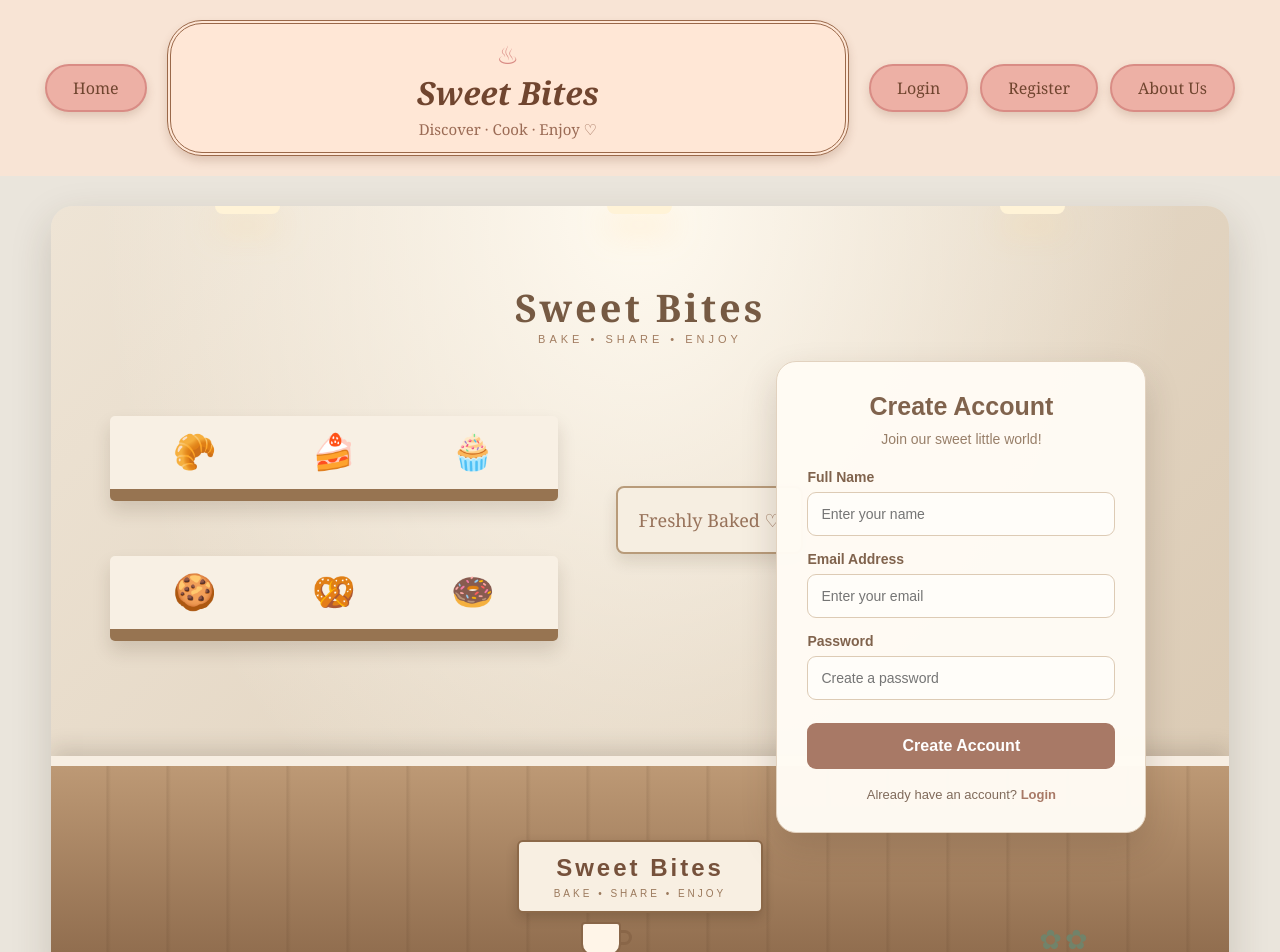
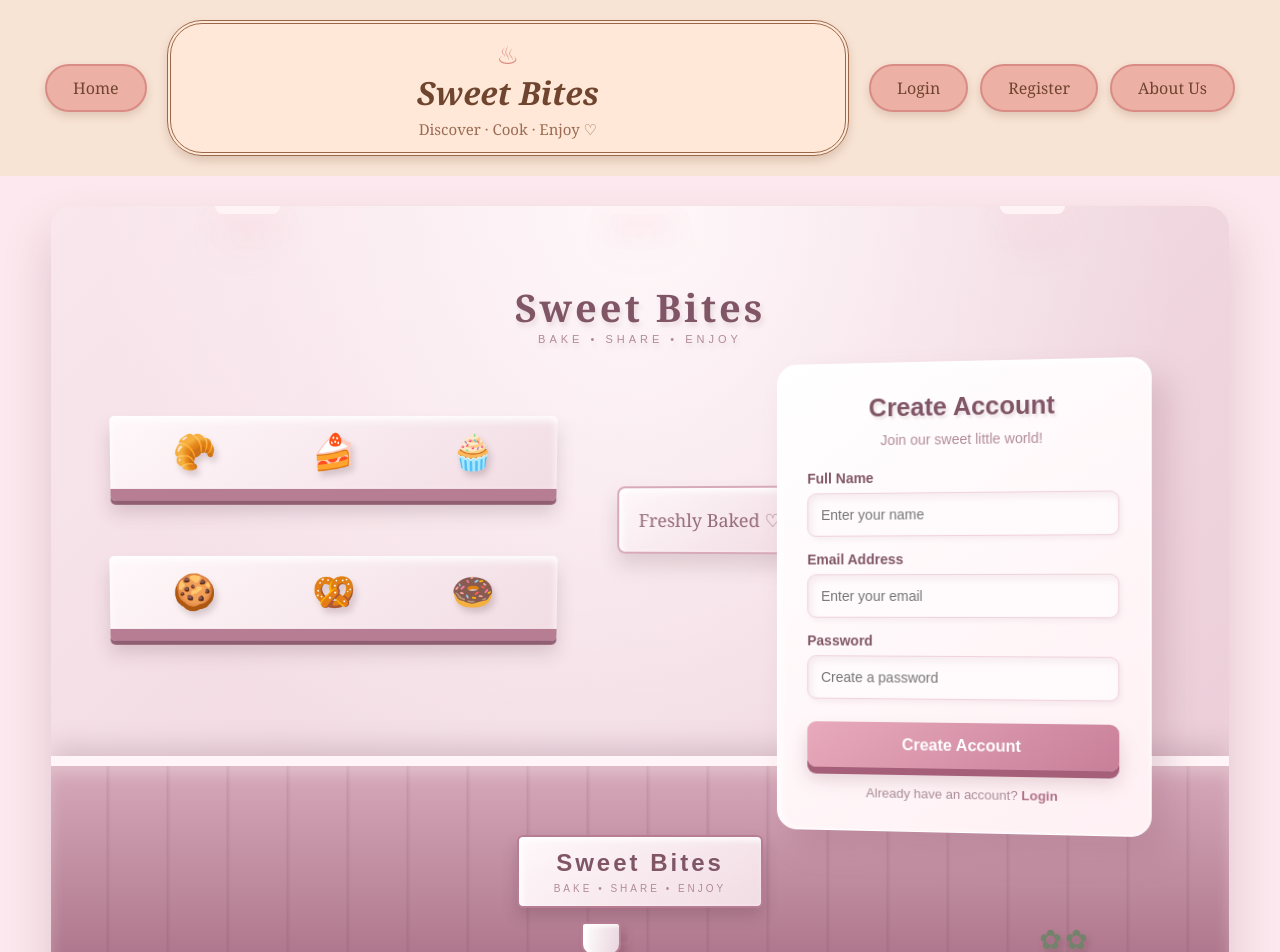
Before and after one commit to daniaabdalhady-droid/my-project, a React (Vite) app: page /register in a window 1280 px wide. Shown: the top 952 px of the page. Built offline with nearby package versions, Linux system fonts and the light colour scheme.

Commit message:
update page

```diff
--- a/src/Register.css
+++ b/src/Register.css
@@ -5,19 +5,22 @@
 .register-page {
     min-height: 100vh;
     padding: 30px 4%;
-    background: #eae5dc;
+    background: #fce8ee;
     font-family: Arial, sans-serif;
 }
 
-/* Reception */
+/* Reception Scene */
 .reception-scene {
     position: relative;
     width: 100%;
     min-height: 780px;
     overflow: hidden;
     border-radius: 22px;
-    background: #eee6da;
-    box-shadow: 0 15px 40px rgba(60, 45, 30, 0.18);
+    background: #f5dce4;
+    box-shadow:
+        0 25px 45px rgba(145, 91, 109, 0.25),
+        inset 0 2px 5px rgba(255,255,255,0.8);
+    perspective: 1200px;
 }
 
 /* Cafe Background */
@@ -27,13 +30,13 @@
     background:
         radial-gradient(
             ellipse at 50% 0%,
-            #fffaf0,
+            #fff8fa,
             transparent 65%
         ),
         linear-gradient(
             135deg,
-            #eee4d5,
-            #d9c8b1
+            #f9e7ed,
+            #eacbd6
         );
 }
 
@@ -50,9 +53,11 @@
 .ceiling-lights span {
     width: 65px;
     height: 8px;
-    background: #fff3d7;
+    background: #fff3f6;
     border-radius: 0 0 20px 20px;
-    box-shadow: 0 15px 30px rgba(255, 220, 150, 0.6);
+    box-shadow:
+        0 12px 25px rgba(255, 220, 230, 0.9),
+        0 25px 40px rgba(190, 120, 145, 0.2);
 }
 
 /* Cafe Name */
@@ -62,7 +67,8 @@
     left: 50%;
     transform: translateX(-50%);
     text-align: center;
-    color: #765a43;
+    color: #805666;
+    text-shadow: 2px 4px 5px rgba(128, 86, 102, 0.15);
 }
 
 .cafe-name h2 {
@@ -75,7 +81,7 @@
 .cafe-name p {
     font-size: 11px;
     letter-spacing: 4px;
-    color: #a27d61;
+    color: #b18b99;
 }
 
 /* Shelves */
@@ -93,14 +99,23 @@
     padding: 15px;
     margin-bottom: 55px;
     height: 85px;
-    background: #f8f0e4;
-    border-bottom: 12px solid #977451;
+    background: linear-gradient(
+        145deg,
+        #fff8fa,
+        #f1dce3
+    );
+    border-bottom: 12px solid #b77e93;
     border-radius: 5px;
-    box-shadow: 0 10px 18px rgba(60, 40, 20, 0.15);
+    box-shadow:
+        0 13px 18px rgba(105, 65, 80, 0.2),
+        inset 0 4px 8px white,
+        0 4px 0 #986579;
+    transform: perspective(500px) rotateX(-2deg);
 }
 
 .shelf span {
     font-size: 35px;
+    filter: drop-shadow(3px 5px 3px rgba(80, 45, 55, 0.2));
 }
 
 /* Wall Decoration */
@@ -109,13 +124,20 @@
     top: 280px;
     left: 48%;
     padding: 20px;
-    background: #f6eee1;
-    border: 2px solid #b89b7a;
+    background: linear-gradient(
+        145deg,
+        #fff8fa,
+        #f1dce3
+    );
+    border: 2px solid #d7a9b9;
     border-radius: 8px;
-    color: #98735b;
+    color: #956b7b;
     font-family: Georgia, serif;
     font-size: 18px;
-    box-shadow: 0 8px 15px rgba(60, 40, 20, 0.12);
+    box-shadow:
+        0 12px 20px rgba(105, 65, 80, 0.18),
+        inset 3px 3px 7px white;
+    transform: perspective(400px) rotateY(-3deg);
 }
 
 /* Registration Card */
@@ -127,21 +149,29 @@
     top: 155px;
     right: 7%;
     padding: 30px;
-    background: rgba(255, 251, 244, 0.98);
-    border: 1px solid #e2d2bf;
+    background: linear-gradient(
+        145deg,
+        #ffffff,
+        #fff0f4
+    );
+    border: 1px solid white;
     border-radius: 20px;
-    box-shadow: 0 15px 35px rgba(60, 40, 25, 0.18);
+    box-shadow:
+        16px 18px 30px rgba(145, 91, 109, 0.22),
+        inset 3px 3px 8px white;
+    transform: perspective(1000px) rotateY(-3deg);
 }
 
 .register-card h1 {
-    color: #80634d;
+    color: #805666;
     font-size: 25px;
     text-align: center;
     margin-bottom: 10px;
+    text-shadow: 2px 3px 3px rgba(128, 86, 102, 0.15);
 }
 
 .subtitle {
-    color: #987f69;
+    color: #b18b99;
     text-align: center;
     font-size: 14px;
     margin-bottom: 22px;
@@ -153,7 +183,7 @@
 
 .input-group label {
     display: block;
-    color: #80634d;
+    color: #805666;
     font-weight: bold;
     font-size: 14px;
     margin-bottom: 7px;
@@ -162,16 +192,19 @@
 .input-group input {
     width: 100%;
     padding: 13px;
-    border: 1px solid #ddcbb5;
+    border: 1px solid #f0d3dd;
     border-radius: 9px;
-    background: #fffdf9;
+    background: #fffafb;
     outline: none;
     font-size: 14px;
+    box-shadow:
+        inset 3px 4px 7px rgba(145, 91, 109, 0.09),
+        2px 3px 5px rgba(145, 91, 109, 0.08);
 }
 
 .input-group input:focus {
-    border-color: #aa8065;
-    box-shadow: 0 0 5px rgba(170, 128, 101, 0.3);
+    border-color: #d59bad;
+    box-shadow: 0 0 7px rgba(213, 155, 173, 0.35);
 }
 
 /* Register Button */
@@ -179,7 +212,11 @@
     width: 100%;
     padding: 14px;
     margin-top: 8px;
-    background: #a87966;
+    background: linear-gradient(
+        145deg,
+        #e9aabd,
+        #c77f98
+    );
     color: white;
     border: none;
     border-radius: 9px;
@@ -187,27 +224,33 @@
     font-weight: bold;
     cursor: pointer;
     transition: 0.3s;
+    box-shadow:
+        0 7px 0 #a65f78,
+        0 12px 18px rgba(145, 91, 109, 0.25);
 }
 
 .register-btn:hover {
-    background: #805d49;
+    transform: translateY(-3px);
+    box-shadow:
+        0 10px 0 #a65f78,
+        0 15px 20px rgba(145, 91, 109, 0.25);
 }
 
 /* Login */
 .login-text {
     text-align: center;
-    color: #806b5b;
+    color: #a98a96;
     font-size: 13px;
     margin-top: 18px;
 }
 
 .login-text a {
-    color: #a87966;
+    color: #b06f87;
     font-weight: bold;
     text-decoration: none;
 }
 
-/* Counter */
+/* Reception Counter */
 .reception-counter {
     position: absolute;
     bottom: 0;
@@ -219,16 +262,18 @@
             90deg,
             transparent 0,
             transparent 55px,
-            rgba(70, 45, 25, 0.12) 56px,
+            rgba(90, 45, 65, 0.12) 56px,
             transparent 60px
         ),
         linear-gradient(
             180deg,
-            #bd9975,
-            #896648
+            #d6a9b9,
+            #a96f86
         );
-    border-top: 10px solid #f7eee2;
-    box-shadow: 0 -8px 20px rgba(50, 35, 20, 0.15);
+    border-top: 10px solid #fff4f7;
+    box-shadow:
+        0 -10px 25px rgba(105, 65, 80, 0.2),
+        inset 0 8px 15px rgba(255,255,255,0.25);
     display: flex;
     justify-content: center;
     align-items: center;
@@ -242,21 +287,28 @@
     align-items: center;
     gap: 6px;
     padding: 12px 35px;
-    background: #f8efe2;
-    border: 2px solid #8c6949;
+    background: linear-gradient(
+        145deg,
+        #fff8fa,
+        #f1dce3
+    );
+    border: 2px solid #b77e93;
     border-radius: 6px;
-    box-shadow: 0 5px 12px rgba(50, 30, 15, 0.2);
+    box-shadow:
+        0 8px 15px rgba(80, 40, 55, 0.22),
+        inset 3px 3px 7px white;
+    transform: translateY(-5px);
 }
 
 .counter-logo span {
-    color: #76513b;
+    color: #805666;
     font-size: 24px;
     font-weight: bold;
     letter-spacing: 3px;
 }
 
 .counter-logo small {
-    color: #9b795c;
+    color: #b18b99;
     font-size: 10px;
     letter-spacing: 3px;
 }
@@ -268,9 +320,16 @@
     left: 45%;
     width: 40px;
     height: 34px;
-    background: #fff5e8;
-    border: 2px solid #896648;
+    background: linear-gradient(
+        100deg,
+        #ffffff,
+        #ead5dd
+    );
+    border: 2px solid #b77e93;
     border-radius: 4px 4px 12px 12px;
+    box-shadow:
+        5px 7px 9px rgba(80, 40, 55, 0.2),
+        inset 4px 2px 5px white;
 }
 
 .cup-handle {
@@ -279,7 +338,7 @@
     top: 6px;
     width: 13px;
     height: 15px;
-    border: 3px solid #896648;
+    border: 3px solid #b77e93;
     border-left: none;
     border-radius: 0 10px 10px 0;
 }
@@ -293,6 +352,7 @@
     gap: 3px;
     color: #71836a;
     font-size: 27px;
+    filter: drop-shadow(3px 4px 3px rgba(50, 40, 40, 0.2));
 }
 
 .plant-pot {
@@ -301,8 +361,13 @@
     height: 28px;
     bottom: -25px;
     left: 3px;
-    background: #e9d9c6;
+    background: linear-gradient(
+        145deg,
+        #fff0f4,
+        #d9aaba
+    );
     border-radius: 4px 4px 12px 12px;
+    box-shadow: 3px 5px 8px rgba(80, 40, 55, 0.2);
 }
 
 /* Responsive */
```
